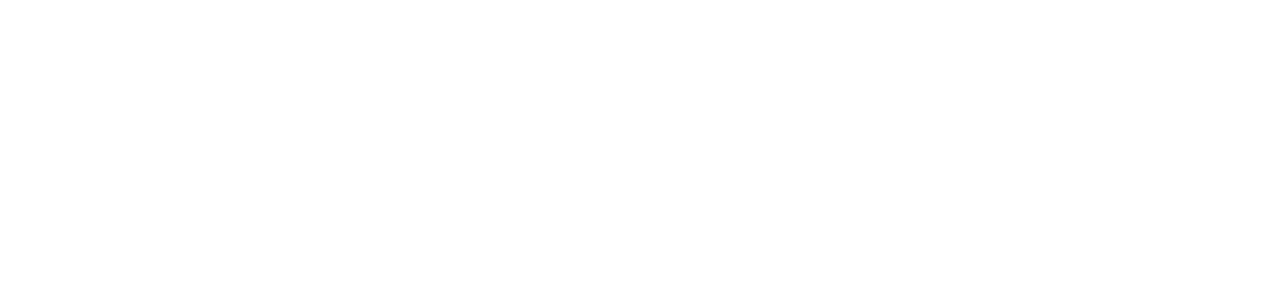
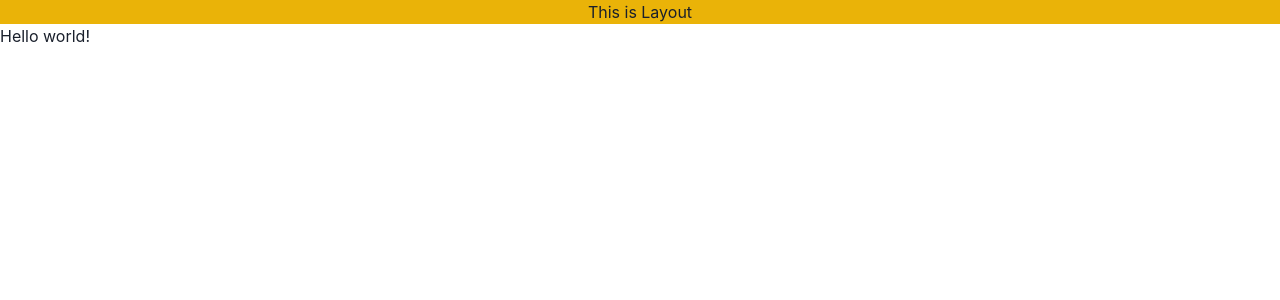
Before and after one commit to j7-dev/Crypto-Collectable-Wallet, a React (Vite) app: page / in a window 1280 px wide. Shown: the top 300 px of the page. Built offline with nearby package versions, Linux system fonts and the light colour scheme.

Commit message:
feat: set default router and layout

```diff
--- a/src/App.tsx
+++ b/src/App.tsx
@@ -1,5 +1,13 @@
+import { RouterProvider } from "react-router-dom";
+import { router } from "./router";
+import Layout from "./components/Layout";
+
 function App() {
-  return <></>;
+  return (
+    <Layout>
+      <RouterProvider router={router} />
+    </Layout>
+  );
 }
 
 export default App;
--- /dev/null
+++ b/src/components/Layout.tsx
@@ -0,0 +1,10 @@
+const Layout: React.FC<{ children: React.ReactNode }> = ({ children }) => {
+  return (
+    <div>
+      <div className="w-full bg-yellow-500 text-center">This is Layout</div>
+      {children}
+    </div>
+  );
+};
+
+export default Layout;
--- a/src/main.tsx
+++ b/src/main.tsx
@@ -1,7 +1,7 @@
 import React from "react";
 import ReactDOM from "react-dom/client";
-import App from "./App.tsx";
 import { ChakraProvider } from "@chakra-ui/react";
+import App from "./App";
 import "./index.css";
 
 ReactDOM.createRoot(document.getElementById("root") as HTMLElement).render(
--- /dev/null
+++ b/src/router.tsx
@@ -0,0 +1,12 @@
+import { createBrowserRouter } from "react-router-dom";
+
+export const router = createBrowserRouter([
+  {
+    path: "/",
+    element: <div>Hello world!</div>,
+  },
+  {
+    path: "/detail/:id",
+    element: <div>detail :id</div>,
+  },
+]);
```
